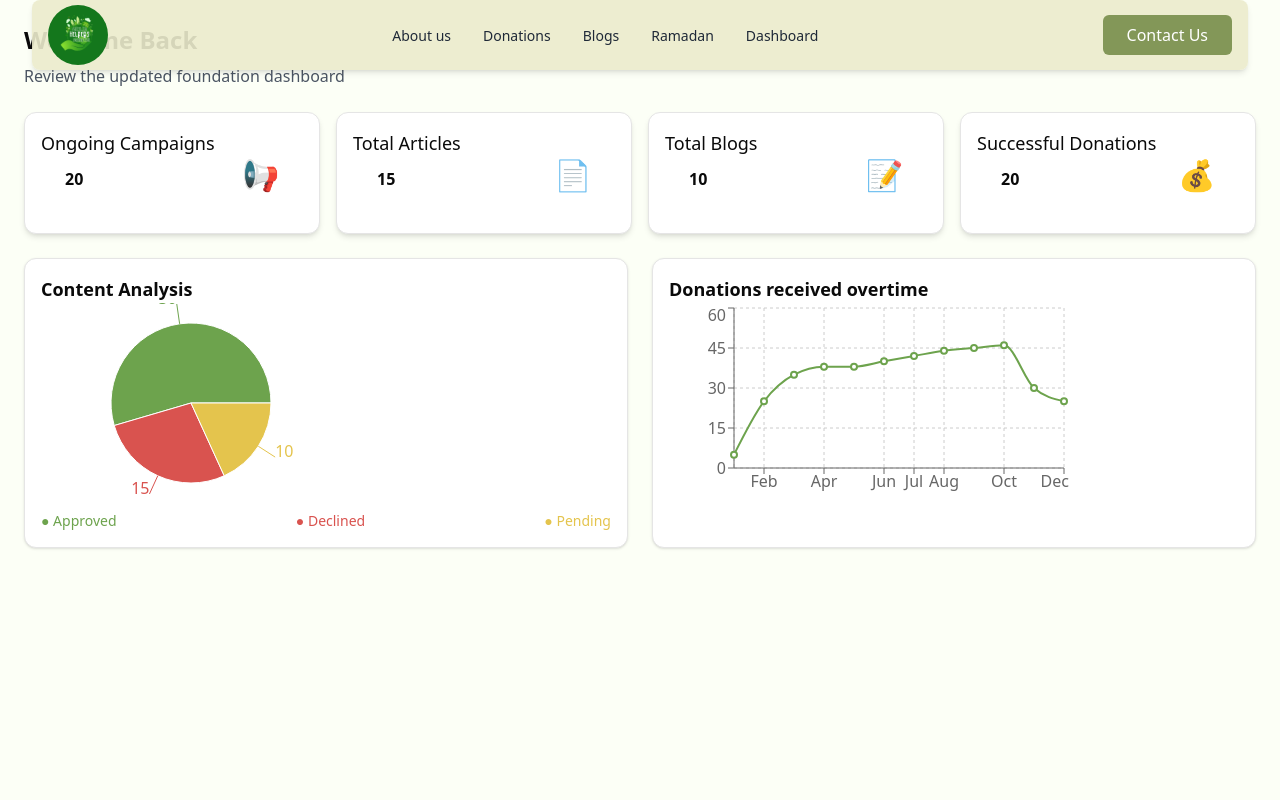
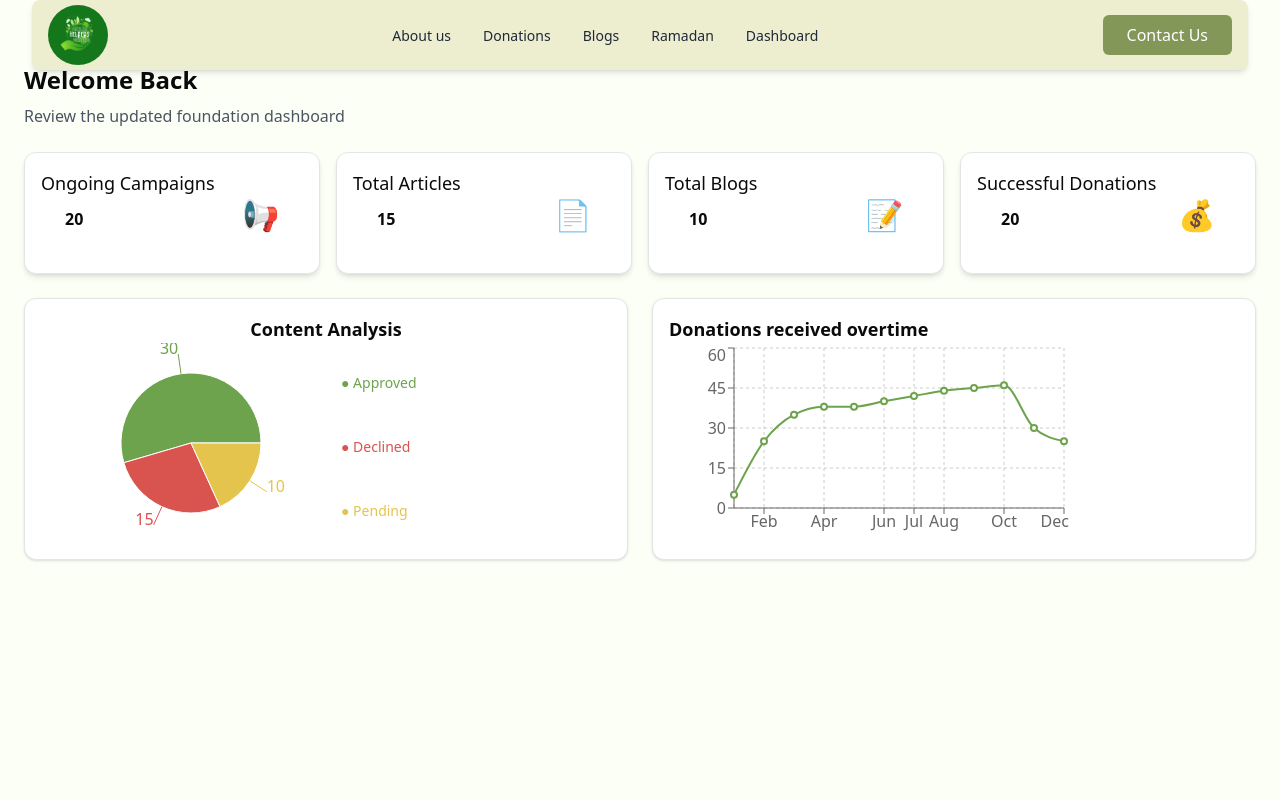
Before and after one commit to Khoiriyah23/Mhf-FE, a Next.js app: page /dashboard in a window 1280 px wide. Shown: the top 800 px of the page. Built offline with nearby package versions, Linux system fonts and the light colour scheme.

Commit message:
commit adjustment made

```diff
--- a/components/dashboard/dashboard.tsx
+++ b/components/dashboard/dashboard.tsx
@@ -29,7 +29,7 @@ const Dashboard = () => {
   ];
 
   return (
-    <div className="p-6">
+    <div className="p-6 pt-16">
       <h1 className="text-2xl font-semibold mb-2">Welcome Back</h1>
       <p className="text-gray-600 mb-6">Review the updated foundation dashboard</p>
 
@@ -57,22 +57,24 @@ const Dashboard = () => {
       <div className="grid grid-cols-1 md:grid-cols-2 gap-6 mt-6">
         {/* Pie Chart */}
         <Card className="p-4">
-          <h3 className="text-lg font-semibold">Content Analysis</h3>
-          <PieChart width={300} height={200}>
-            <Pie data={contentData} dataKey="value" outerRadius={80} label>
+          <h3 className="text-lg text-center font-semibold">Content Analysis</h3>
+        <div className="flex">
+            <PieChart width={300} height={200} >
+            <Pie data={contentData} dataKey="value" outerRadius={70} label>
               {contentData.map((entry, index) => (
                 <Cell key={`cell-${index}`} fill={entry.color} />
               ))}
             </Pie>
             <Tooltip />
           </PieChart>
-          <div className="flex justify-between mt-2">
+          <div className="flex flex-col  justify-around mt-2">
             {contentData.map((entry, index) => (
               <span key={index} className="text-sm" style={{ color: entry.color }}>
                 ● {entry.name}
               </span>
             ))}
           </div>
+        </div>
         </Card>
 
         {/* Line Chart */}
```
